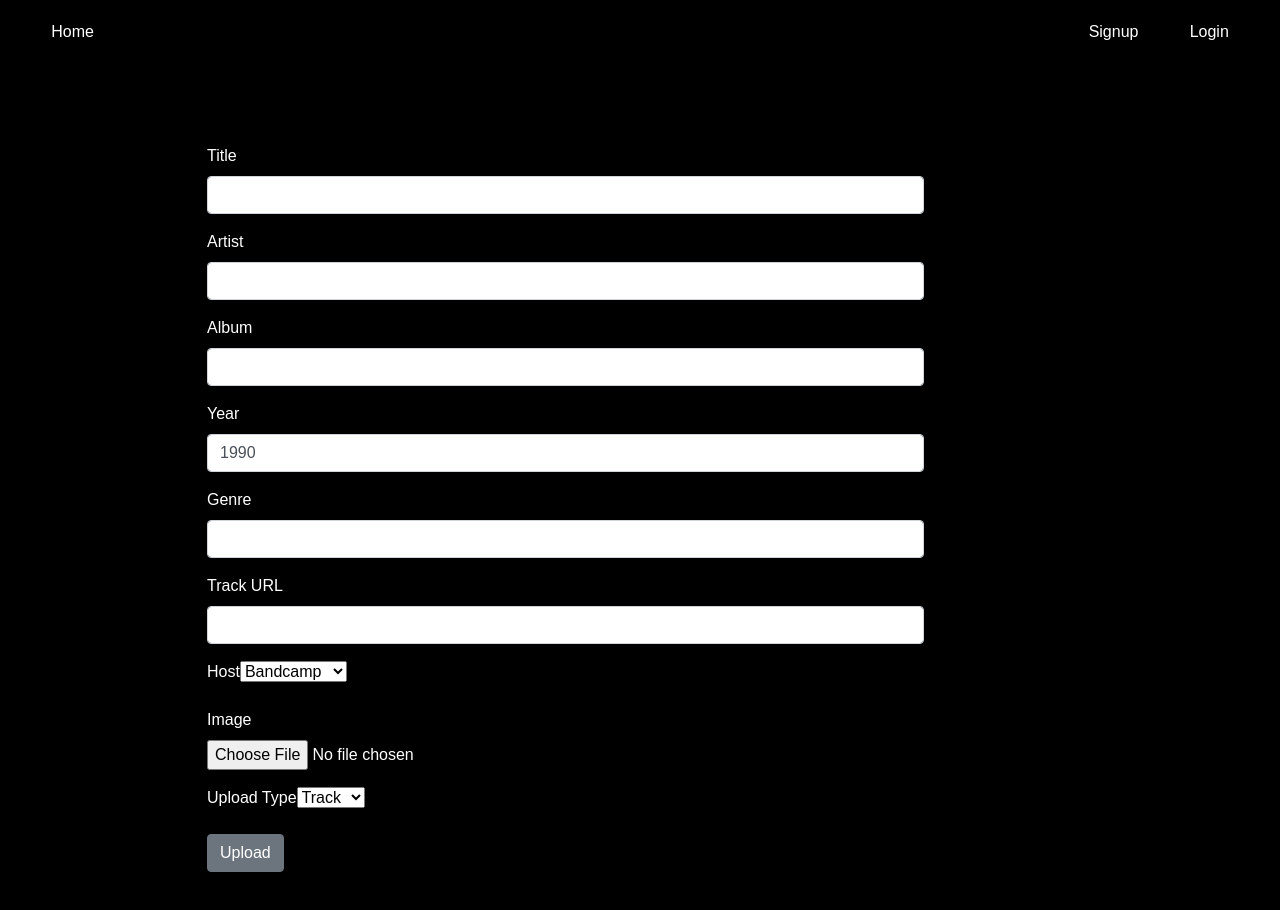
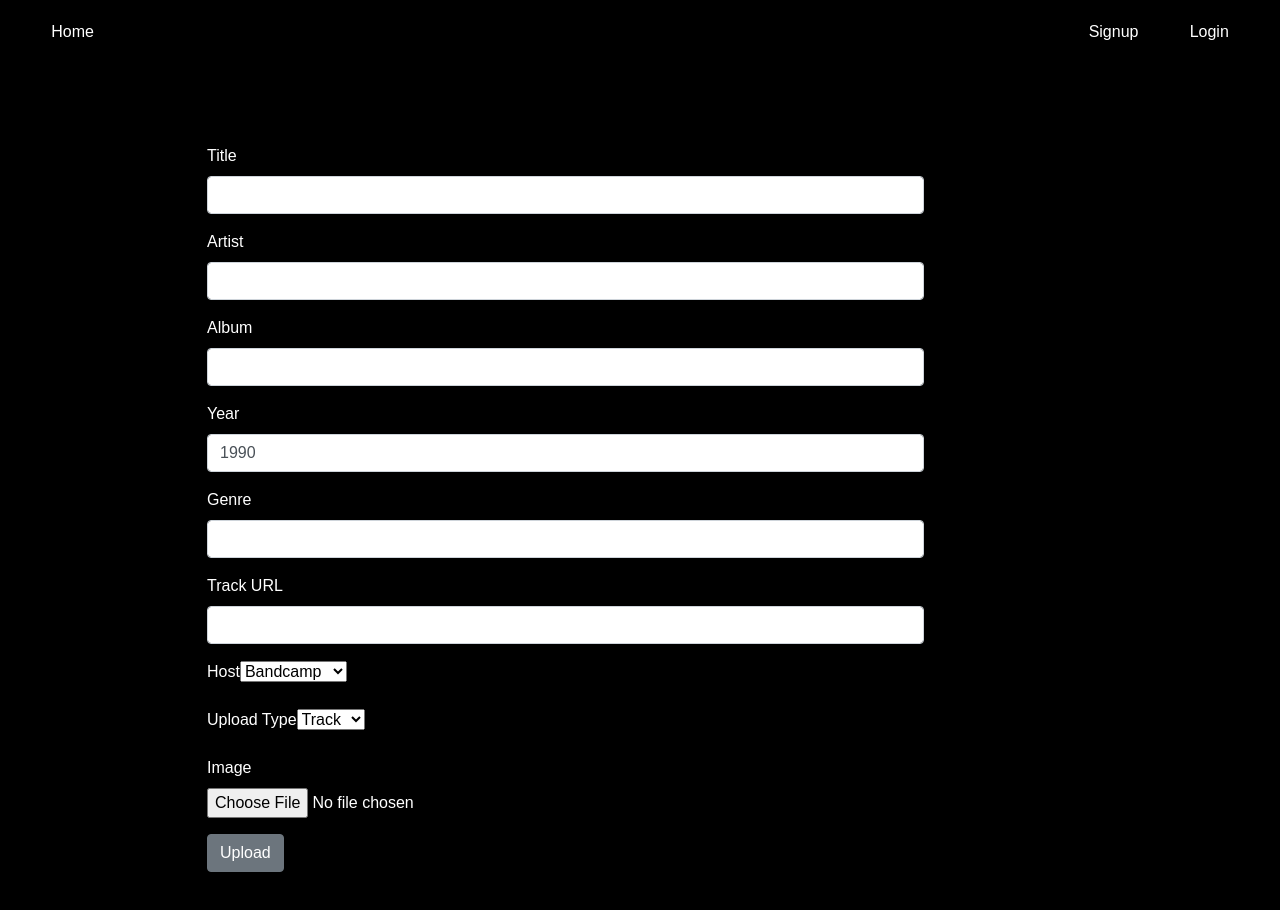
Before and after one commit to jeeegan/iron-sound, a React (Create React App) app in the folder client/: page /upload in a window 1280 px wide. Shown: the top 910 px of the page. Built offline with nearby package versions, Linux system fonts and the light colour scheme.

Commit message:
minor form changes

```diff
--- a/client/src/components/App.jsx
+++ b/client/src/components/App.jsx
@@ -6,11 +6,16 @@ import Signup from './pages/Signup';
 import Upload from './pages/Upload';
 import Profile from './pages/Profile';
 import Navbar from './Navbar';
+import api from '../api';
 
 class App extends Component {
   constructor(props) {
     super(props)
     this.state = {};
+  }
+
+  logout() {
+    api.logout();
   }
 
   render() {
--- a/client/src/components/pages/Upload.jsx
+++ b/client/src/components/pages/Upload.jsx
@@ -93,15 +93,15 @@ class Upload extends Component {
                 </select>
               </FormGroup>
               <FormGroup>
-                <Label>Image </Label>
-                <Input type="file" onChange={(e) => this.handleFileUpload(e)} />
-              </FormGroup>
-              <FormGroup>
                 <Label>Upload Type </Label>
                 <select type="select" value={this.state.upload_type} onChange={(e) => this.handleInputChange("upload_type", e)}>
                   <option value="track">Track</option>
                   <option value="album">Album</option>
                 </select>
+              </FormGroup>
+              <FormGroup>
+                <Label>Image </Label>
+                <Input type="file" onChange={(e) => this.handleFileUpload(e)} />
               </FormGroup>
               <Button onClick={(e) => this.handleClick(e)}>Upload</Button>
             </Form>
```
